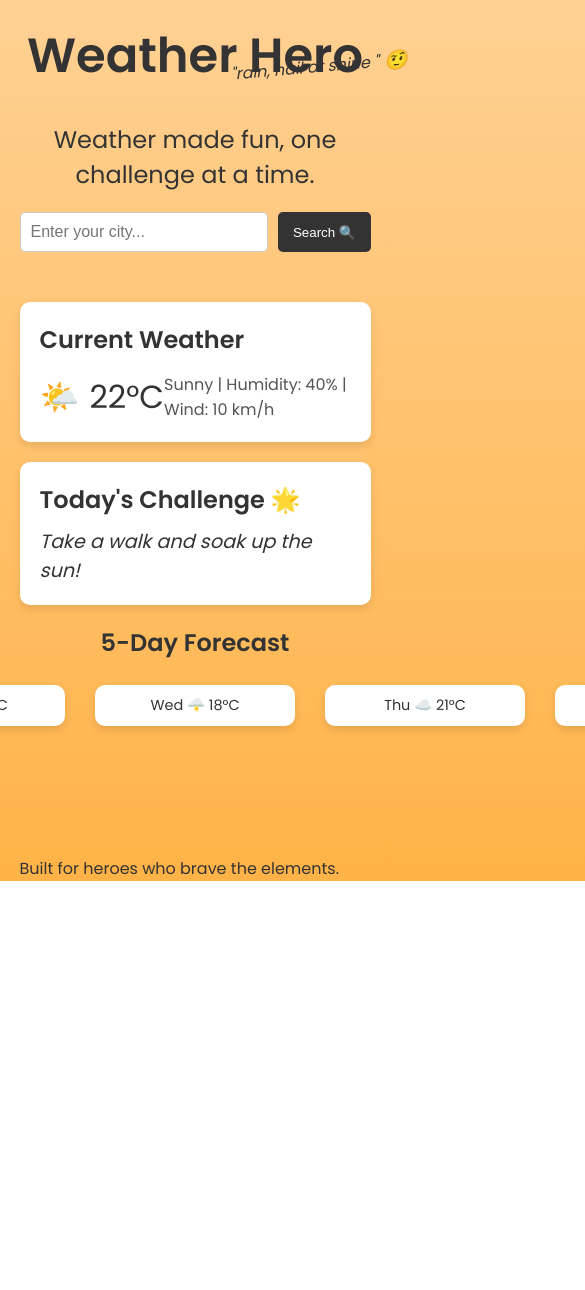
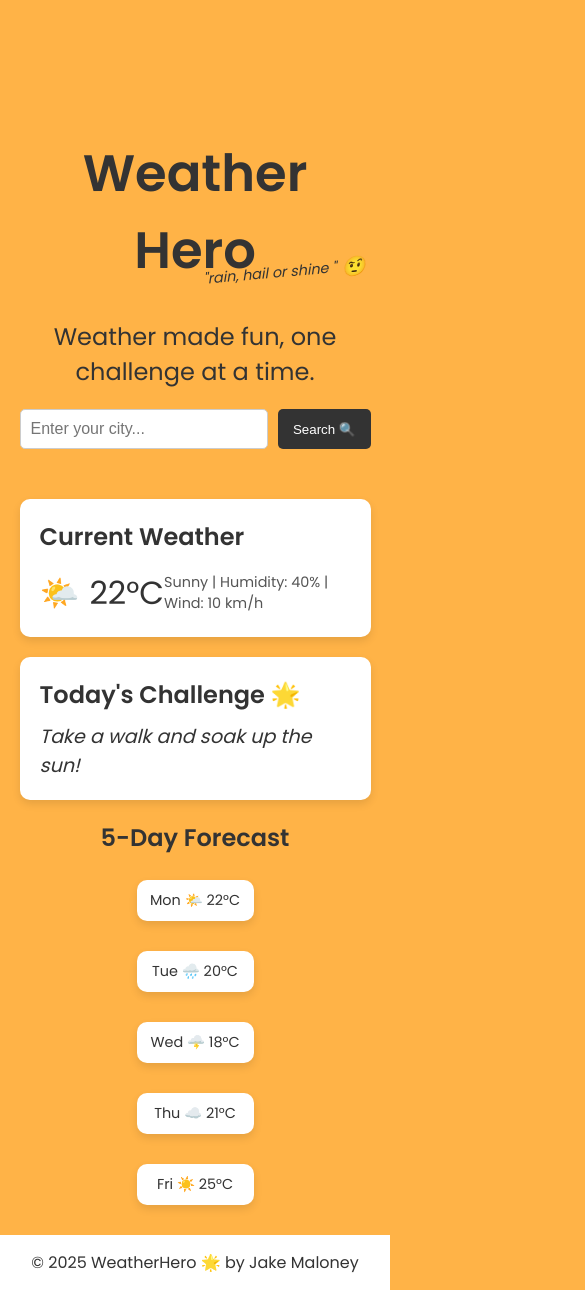
Before and after one commit to j4ke-m4loney/weather-hero-app, a plain HTML site: page index.html in a window 390 px wide. Shown: the top 1290 px of the page, 585 px wide, since content can reach past the window. Before the commit the page ends 881 px from the top, so only its background shows below. Drawn offline with Linux system fonts and the light colour scheme.

Commit message:
Added some responsive styling for mobile

```diff
--- a/index.html
+++ b/index.html
@@ -59,7 +59,7 @@
 
   <!-- Footer -->
   <footer>
-    <p>Built for heroes who brave the elements.</p>
+    <p>© 2025 WeatherHero 🌟 by Jake Maloney</p>
   </footer>
 </body>
 
--- a/script.js
+++ b/script.js
@@ -132,9 +132,6 @@ function updateForecastUI(data) {
     // Set the forecast content
     forecastCard.innerHTML = `${dayOfWeek} ${icon} ${temp}°C`;
 
-    console.log("Adding forecast:", forecastCard.innerHTML); // ✅ Debugging log
-
-
     // Append the card to the forecast container
     forecastContainer.appendChild(forecastCard);
 
--- a/style.css
+++ b/style.css
@@ -4,15 +4,22 @@
   box-sizing: border-box;
 }
 
+html,
+body {
+  height: 100%;
+  margin: 0;
+  padding: 0;
+  display: flex;
+  flex-direction: column;
+}
+
 body {
   font-family: 'Poppins', sans-serif;
-  background: linear-gradient(to bottom, #FFD194, #FFB347);
+  background-color: #FFB347;
+  /* background: linear-gradient(to bottom, #FFD194, #FFB347); */
   /* Default sunny background */
   color: #333333;
   min-height: 100vh;
-  display: flex;
-  flex-direction: column;
-  align-items: center;
 }
 
 /* Container Styling */
@@ -23,16 +30,10 @@ header {
 }
 
 main {
+  flex: 1;
   width: 90%;
   max-width: 800px;
   margin: 20px auto;
-}
-
-footer {
-  width: 90%;
-  max-width: 800px;
-  margin-top: 100px;
-
 }
 
 /* Header Section */
@@ -42,6 +43,7 @@ header {
   margin-bottom: 30px;
   position: relative;
   text-align: center;
+  padding-top: 80px;
 }
 
 h1 {
@@ -199,23 +201,91 @@ button:hover {
   margin: 10px;
 }
 
+footer {
+  display: flex;
+  justify-content: center;
+  align-items: center;
+  width: 100%;
+  background-color: white;
+  text-align: center;
+  padding: 15px;
+  position: relative;
+}
+
 /* Responsive Design Elements added*/
 
-@media(max-width: 640px) {
+@media (max-width: 640px) {
+
+  /* 📱 Mobile Screens */
+  .forecast-container {
+    display: flex;
+    flex-direction: column;
+    align-items: center;
+    gap: 10px;
+  }
+
+  .forecast-card {
+    width: 90%;
+    max-width: 300px;
+  }
+
   .title-comment {
-    transform: translateX(30%) translateY(100%) rotate(-5deg);
-    font-size: 1rem;
-    /* border: 2px solid black; */
+    transform: translateX(5%) translateY(130%) rotate(-5deg);
+    /* ✅ Lowered for Mobile */
+    font-size: 0.9rem;
   }
 
   h1 {
-    font-size: 3rem;
+    font-size: 3.2rem;
+    padding-top: 35px;
+  }
+
+  .details {
+    font-size: 0.9rem;
+  }
+
+}
+
+@media (min-width: 641px) and (max-width: 1024px) {
+
+  /* 📊 Medium Screens (Tablets & Small Laptops) */
+  .forecast-container {
+    display: flex;
+    flex-direction: column;
+    align-items: center;
+    gap: 10px;
+  }
+
+  .forecast-card {
+    width: 90%;
+    max-width: 300px;
+  }
+
+  .title-comment {
+    transform: translateX(10%) translateY(200%) rotate(-5deg);
+    /* ✅ Balanced for Tablets */
+    font-size: 1rem;
   }
 }
 
-@media(max-width: 740px) {
+@media (min-width: 1025px) {
+
+  /* 🖥 Large Screens (Laptops & Desktops) */
+  .forecast-container {
+    display: grid;
+    grid-template-columns: repeat(5, 1fr);
+    gap: 15px;
+    justify-content: center;
+  }
+
+  .forecast-card {
+    width: 100%;
+    max-width: 280px;
+  }
+
   .title-comment {
-    transform: translateX(20%) translateY(100%) rotate(-5deg);
-    /* border: 2px solid black; */
+    transform: translateX(15%) translateY(200%) rotate(-5deg);
+    /* ✅ Fixed for Large Screens */
+    font-size: 1.2rem;
   }
 }
```
